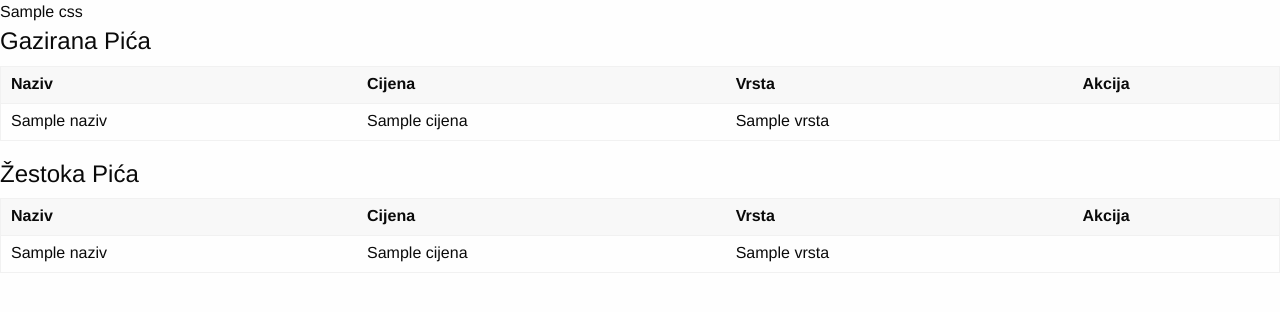
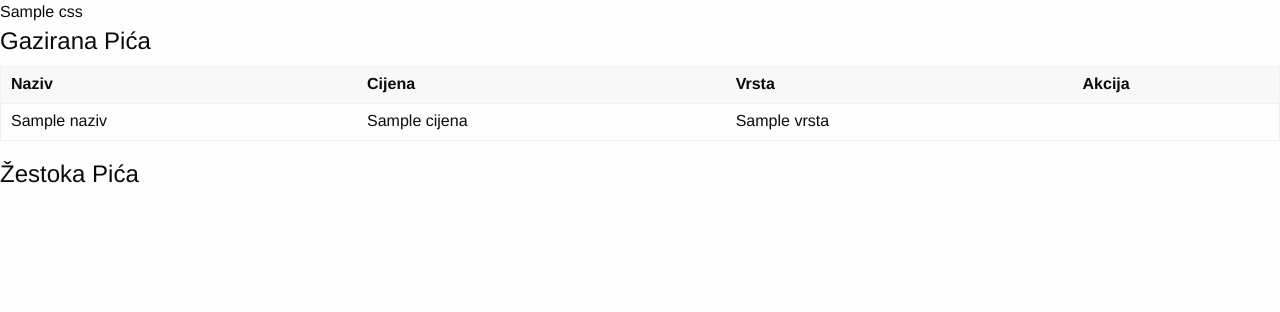
Before and after one commit to MatejPapac/ZavrsniRad, a PHP site: template app/view/privatno/pice/index.phtml in a window 1280 px wide. Shown: the top 312 px of the page. Run offline with PHP 8.4, Linux system fonts and the light colour scheme; the template is opened without the code that fills it: most values are stand-ins (such as "Sample title", 1, 10 or a date in 2020); data that the repository does not hold is empty.

Commit message:
Update index.phtml

```diff
--- a/app/view/privatno/pice/index.phtml
+++ b/app/view/privatno/pice/index.phtml
@@ -61,38 +61,3 @@
  style="color: green;"
  title="Dodaj novi"
  class="fas fa-2x fa-plus"></i></a>
-
-
-<table>
-    <thead>
-        <tr>
-            <th>Naziv</th>
-            <th>Cijena</th>
-            <th>Vrsta</th>
-            <th>Akcija</th>
-        </tr>
-    </thead>
-    <tbody>
-        <?php foreach($pice as $pica): ?>
-            <tr>
-                <td><?=$pica->naziv?></td>
-                <td><?=$pica->cijena?> </td>
-                <td><?=$pica->vrsta?></td>
-                <td>
-<a href="<?=App::config('url') ?>pice/promjena/<?=$pica->sifra?>">
-<i style="color: black;"
- title="promjeni"
- class="fas fa-2x fa-pen"></i>
-</a>
-
-<a href="<?=App::config('url') ?>pice/brisanje/<?=$pica->sifra?>">
-<i style="margin-left:20px;"
- title="izbrisi"
- class="fas fa-2x fa-trash"></i>
-</a>
-</td>
-
-            </tr>
-        <?php endforeach; ?>
-    </tbody>
-</table>
```
